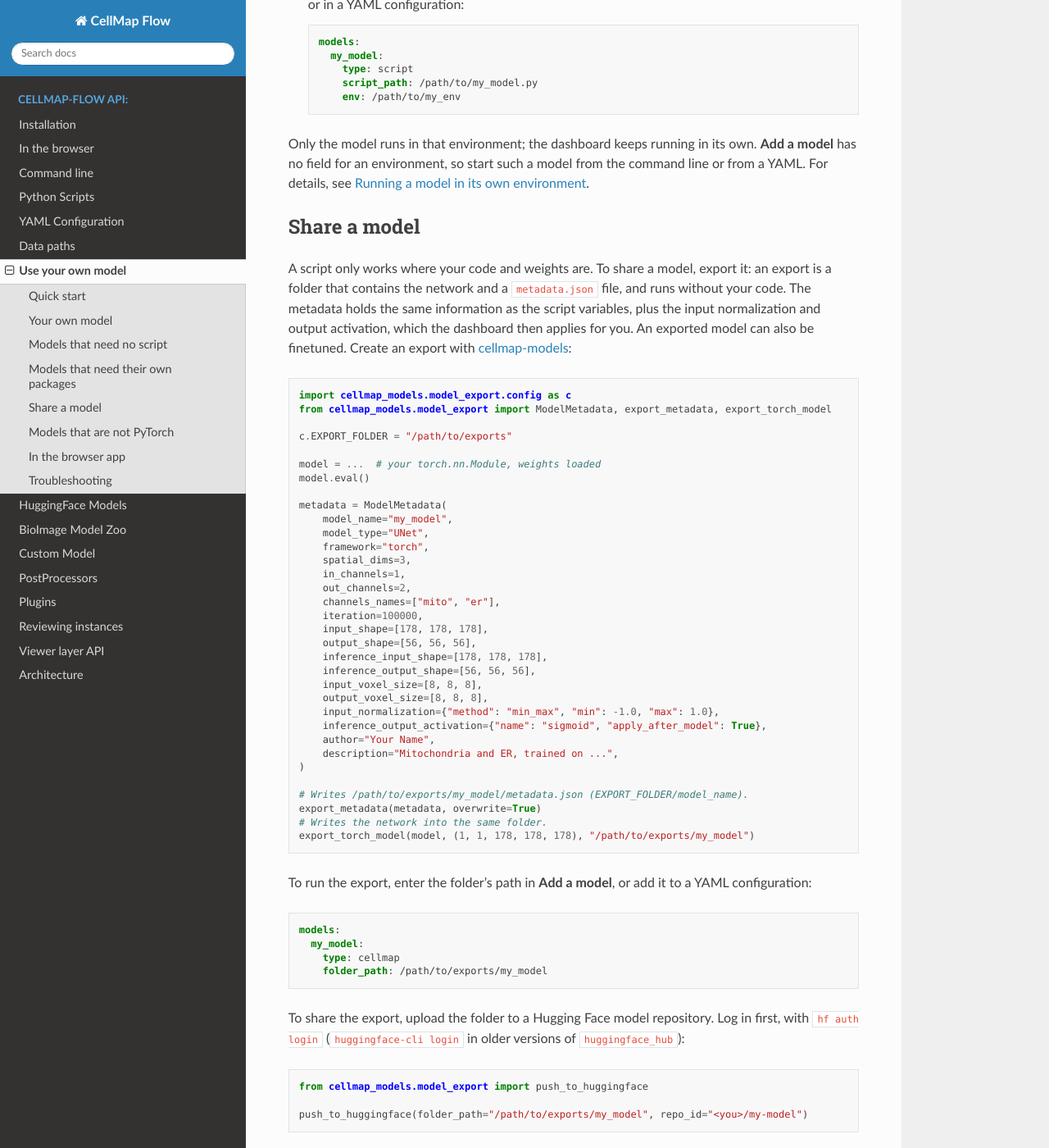
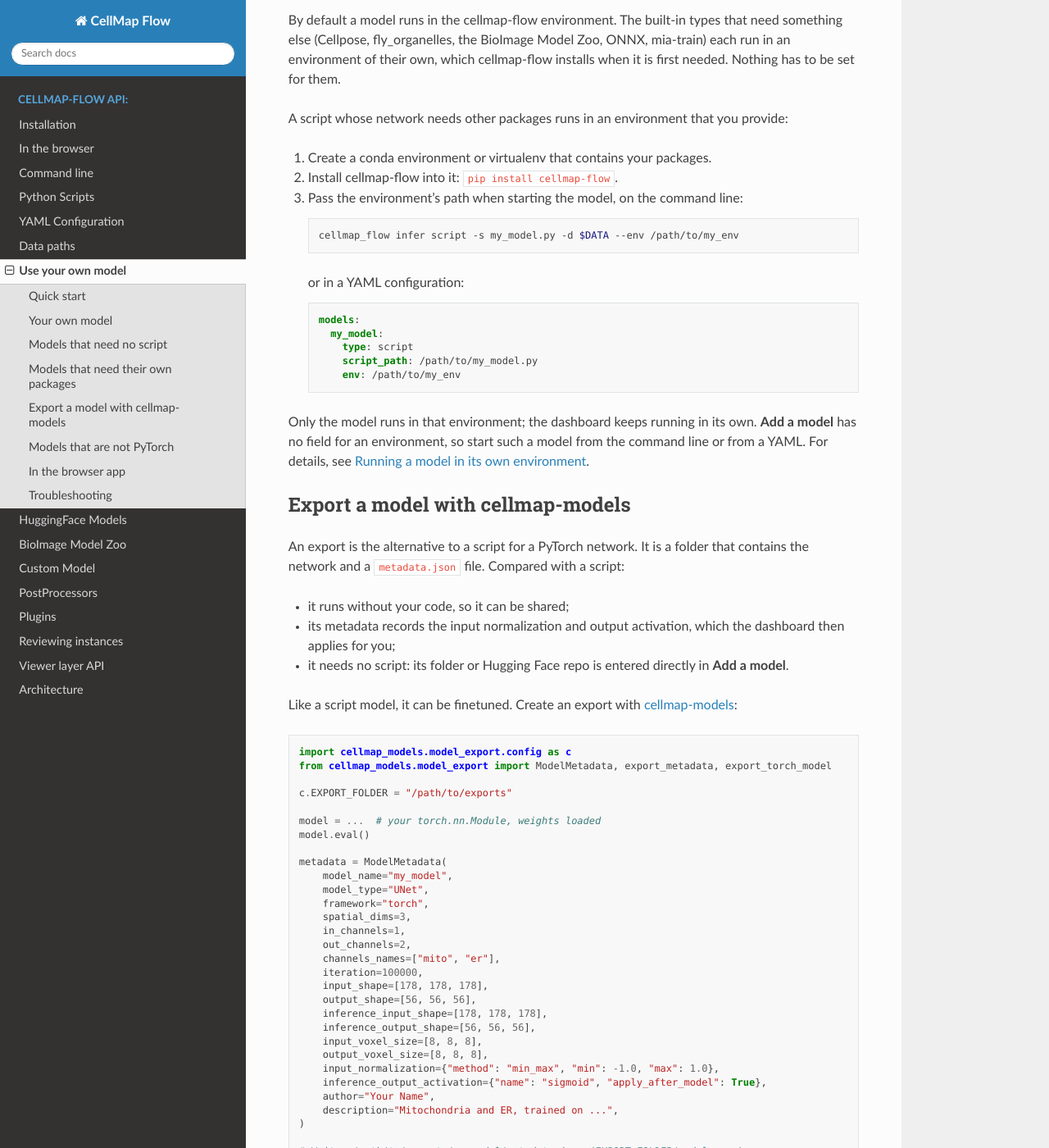
Before and after one commit to janelia-cellmap/cellmap-flow, a Sphinx documentation site: the page built from docs/source/own_model.rst, in a window 1280 px wide and 1400 px high, scrolled down 3377 px. Shown: the whole window at 82% size. Built offline with Sphinx 7.4.7 and the Read the Docs theme 3.1.0, drawn with Linux system fonts in a browser that asks for light colours; pages that are not in the unit, such as notebooks, are missing from menus; some of the changed text lies outside the part shown.

Commit message:
Own-model page: table of contents; cellmap-models export as a route of its own

```diff
--- a/docs/source/own_model.rst
+++ b/docs/source/own_model.rst
@@ -4,8 +4,13 @@ Use your own model
 This page describes how to run a model that you trained yourself in
 cellmap-flow. Start from the section that matches your model:
 
-- **A PyTorch network with a weights file:** it takes one short Python
-  script. Follow `Quick start`_.
+- **A PyTorch network with a weights file.** There are two ways:
+
+  - Write one short Python script. This is the quickest way to see the
+    model. Follow `Quick start`_.
+  - Export it once with cellmap-models. The export then runs without a
+    script, records its own normalization, and can be shared on Hugging
+    Face. See `Export a model with cellmap-models`_.
 - **An ONNX or TorchScript file, or a model from DaCapo, Cellpose,
   fly_organelles, mia-train or the BioImage Model Zoo:** no script is needed.
   Go to `Models that need no script`_.
@@ -121,7 +130,7 @@ that is needed, such as the voxel size, **Add a model** asks for it.
 
    * - Model
      - What to enter
-   * - cellmap-models export (`Share a model`_)
+   * - cellmap-models export (`Export a model with cellmap-models`_)
      - its folder, or its Hugging Face repo, ``<you>/my-model``
    * - TorchScript file
      - ``/path/to/my_network.ts``
@@ -175,15 +184,20 @@ Only the model runs in that environment; the dashboard keeps running in its
 own. **Add a model** has no field for an environment, so start such a model
 from the command line or from a YAML. For details, see :ref:`model-env`.
 
-Share a model
--------------
+Export a model with cellmap-models
+----------------------------------
 
-A script only works where your code and weights are. To share a model,
-export it: an export is a folder that contains the network and a
-``metadata.json`` file, and runs without your code. The metadata holds the
-same information as the script variables, plus the input normalization and
-output activation, which the dashboard then applies for you. An exported
-model can also be finetuned. Create an export with
+An export is the alternative to a script for a PyTorch network. It is a
+folder that contains the network and a ``metadata.json`` file. Compared with
+a script:
+
+- it runs without your code, so it can be shared;
+- its metadata records the input normalization and output activation, which
+  the dashboard then applies for you;
+- it needs no script: its folder or Hugging Face repo is entered directly in
+  **Add a model**.
+
+Like a script model, it can be finetuned. Create an export with
 `cellmap-models <https://github.com/janelia-cellmap/cellmap-models>`_:
 
 .. code-block:: python
```
Also changed, not shown: other parts of docs/source/own_model.rst (+4 -0 lines).
